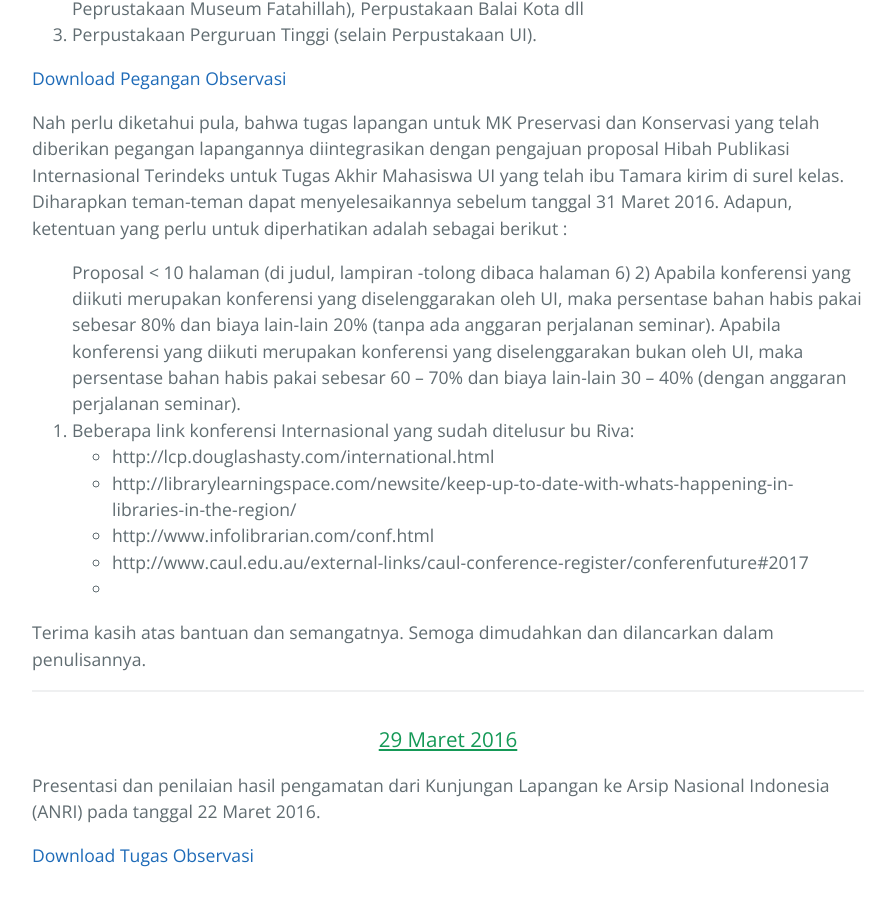
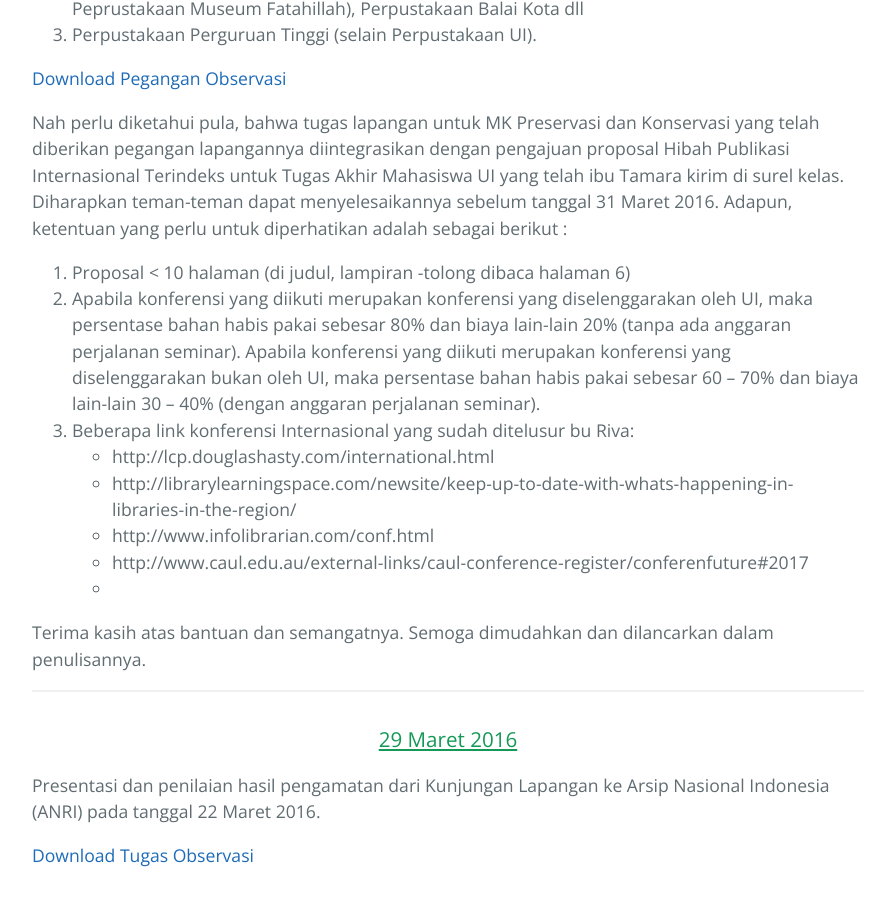
Before and after one commit to sonyayahab/ajipui, a Jekyll site: the page preskonv.html, which Jekyll copies as it is, in a window 1280 px wide and 900 px high, scrolled down 682 px. Shown: the whole window, without its empty margins (192-1087 px from the left). Built offline with Jekyll 4.4.1, drawn with Linux system fonts in a browser that asks for light colours.

Commit message:
Updated preskonv.html

```diff
--- a/preskonv.html
+++ b/preskonv.html
@@ -32,10 +32,10 @@
       <p>
         Nah perlu diketahui pula, bahwa tugas lapangan untuk MK Preservasi dan Konservasi yang telah diberikan pegangan lapangannya diintegrasikan dengan pengajuan proposal Hibah Publikasi Internasional Terindeks untuk Tugas Akhir Mahasiswa UI yang telah ibu Tamara kirim di surel kelas. Diharapkan teman-teman dapat menyelesaikannya sebelum tanggal 31 Maret 2016. Adapun, ketentuan yang perlu untuk diperhatikan adalah sebagai berikut :
         <ol>
- Proposal < 10 halaman (di judul, lampiran -tolong dibaca halaman 6)
+          <li>Proposal < 10 halaman (di judul, lampiran -tolong dibaca halaman 6)</li>
 
-2) Apabila konferensi yang diikuti merupakan konferensi yang diselenggarakan oleh UI, maka persentase bahan habis pakai sebesar 80% dan biaya lain-lain 20% (tanpa ada anggaran perjalanan seminar).
-Apabila konferensi yang diikuti merupakan konferensi yang diselenggarakan bukan oleh UI, maka persentase bahan habis pakai sebesar 60 – 70% dan biaya lain-lain 30 – 40% (dengan anggaran perjalanan seminar).
+<li>Apabila konferensi yang diikuti merupakan konferensi yang diselenggarakan oleh UI, maka persentase bahan habis pakai sebesar 80% dan biaya lain-lain 20% (tanpa ada anggaran perjalanan seminar).
+  Apabila konferensi yang diikuti merupakan konferensi yang diselenggarakan bukan oleh UI, maka persentase bahan habis pakai sebesar 60 – 70% dan biaya lain-lain 30 – 40% (dengan anggaran perjalanan seminar). </li>
 
 
 <li> Beberapa link konferensi Internasional yang sudah ditelusur bu Riva:
```
